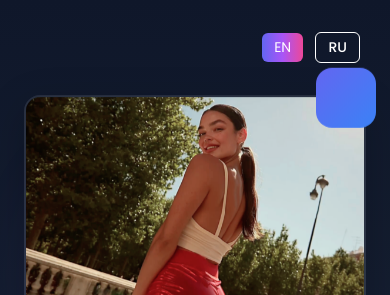
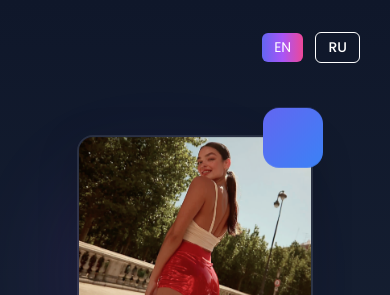
Before and after one commit to akhazau/aiinfluencer, a plain HTML site: page index.html in a window 390 px wide. Shown: the top 295 px of the page. Drawn offline with nearby package versions, Linux system fonts and the light colour scheme; a script that the page names is missing.

Commit message:
Update HERO section image height in index.html to enhance responsiveness, ensuring better visual alignment across different screen sizes.

```diff
--- a/index.html
+++ b/index.html
@@ -900,7 +900,7 @@
             <div class="relative floating">
               <div class="relative">
                 <!-- HERO section image -->
-                <div class="flex items-center justify-center">
+                <div class="h-[180px] md:h-[420px] flex items-center justify-center">
                   <img src="media/av01.png" alt="AI Art Example" class="floating-photo rounded-2xl object-cover" style="height:100%;width:auto;max-width:100%;transform: scale(0.9); border-radius: 1rem; box-shadow: 0 10px 40px rgba(0,0,0,0.2); border: 2px solid rgba(255,255,255,0.1); display: block; margin-left: auto; margin-right: auto;">
                 </div>
                 <!-- Плавающие элементы -->
```
